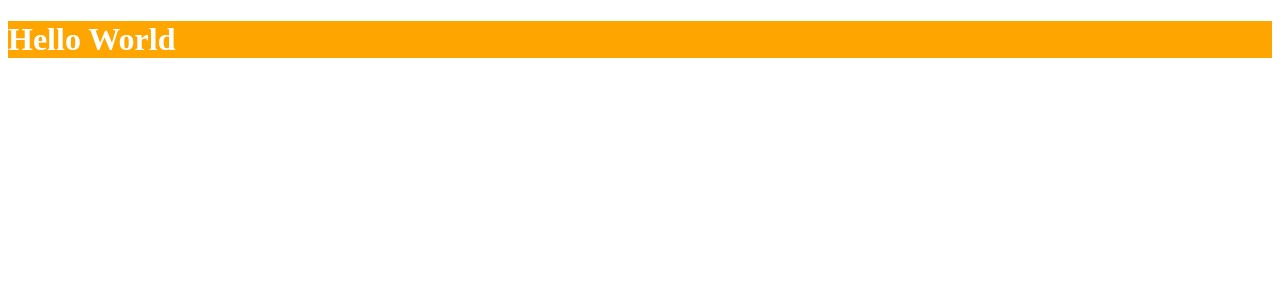
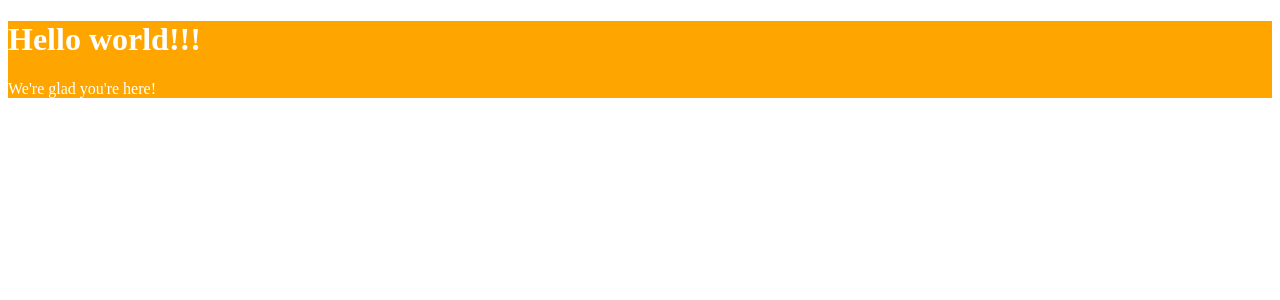
Before and after one commit to SergiiShcherbakov/React_learning, a React (Create React App) app in the folder react-is-fan/: page / in a window 1280 px wide. Shown: the top 300 px of the page. Built offline with nearby package versions, Linux system fonts and the light colour scheme.

Commit message:
render elements as JSX script(add some markup to the program code).

```diff
--- a/react-is-fan/src/index.js
+++ b/react-is-fan/src/index.js
@@ -7,13 +7,11 @@ var style = {
     fontfamily: 'Arial'
 }
 
-const title = React.createElement(
-    'h1',
-    {id: 'title', className: 'header', style: style},
-    'Hello World'
-)
 
 ReactDOM.render(
-    title,
+    <div style={style}>
+        <h1 id="headding-element">Hello world!!!</h1>
+        <p>We're glad you're here!</p>
+    </div>,
     document.getElementById('react-container')
 )
```
